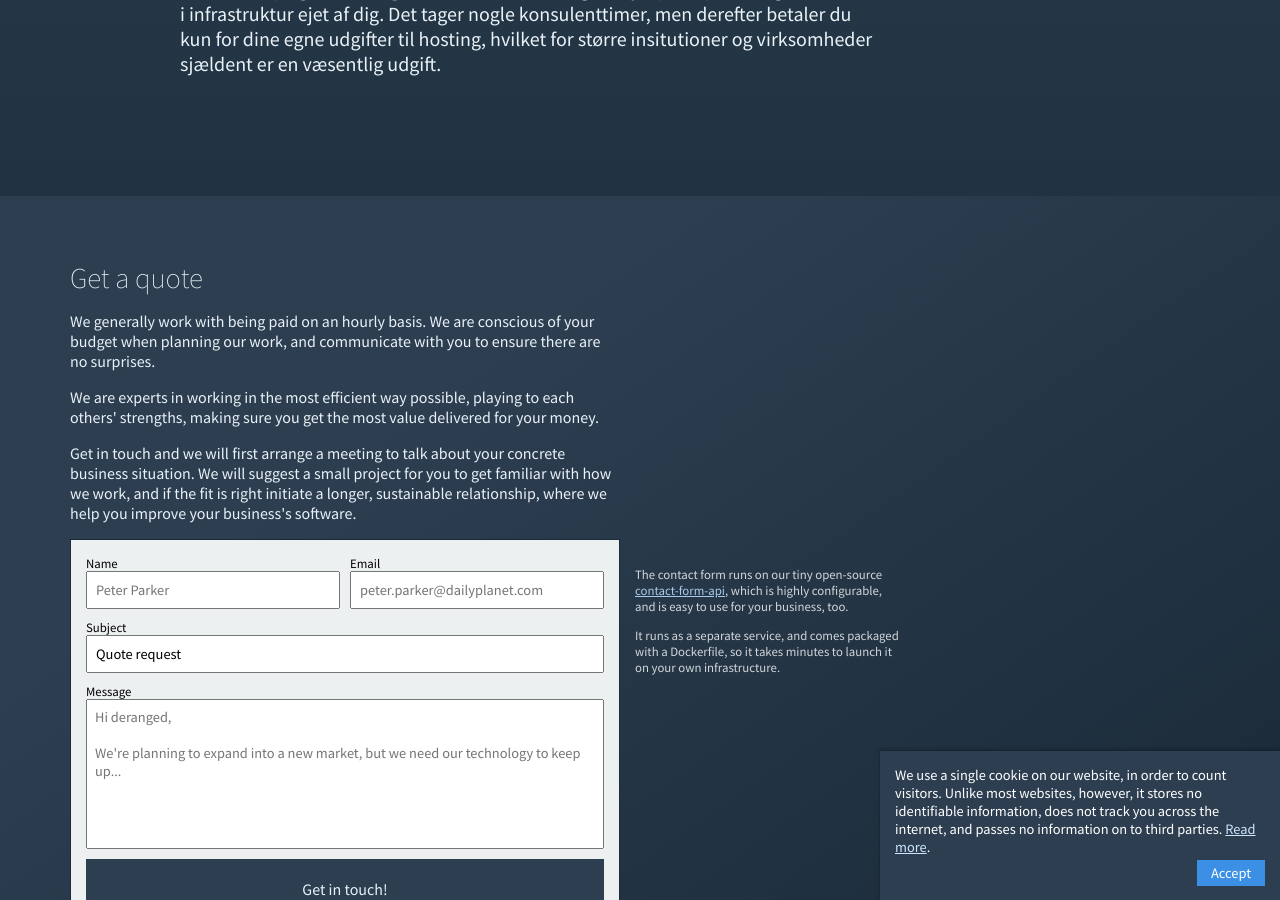
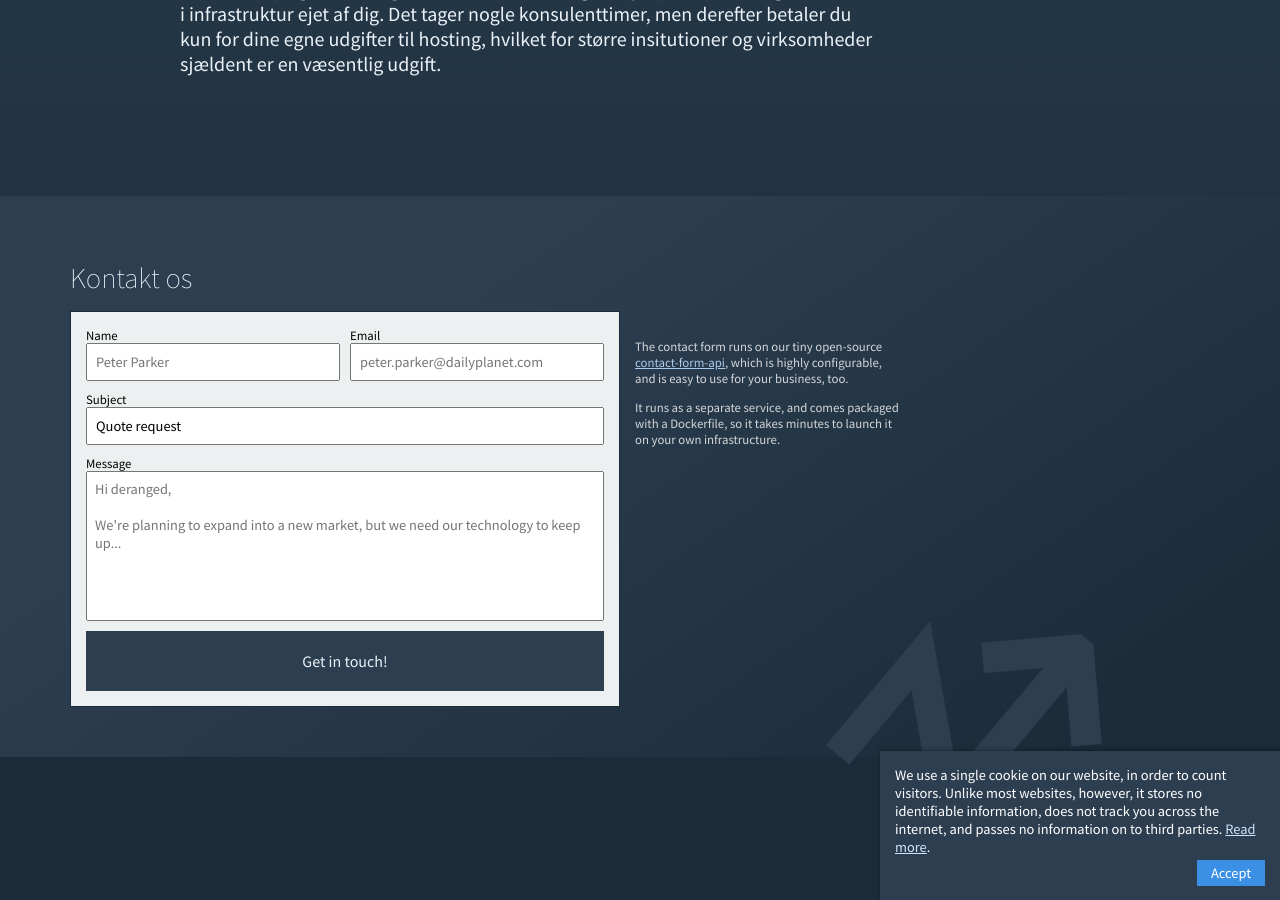
Before and after one commit to derangeddk/deranged.dk, a Jekyll site: the page built from fix-google-analytics/index.html, in a window 1280 px wide and 900 px high, scrolled down 1223 px. Built offline with Jekyll 4.4.1, drawn with Linux system fonts in a browser that asks for light colours.

Commit message:
Including includes?

```diff
--- a/_includes/get_a_quote.html
+++ b/_includes/get_a_quote.html
@@ -1,7 +1,8 @@
 <section class="rest-sales">
     <h2 class="rest-sales__title">
-        Get a quote
+        {{ include.title || "Get a quote" }}
     </h2>
+    {% if include.hide_pitch != "true" %}
     <p>
         We generally work with being paid on an hourly basis.
         We are conscious of your budget when planning our work, and communicate with you to ensure there are no surprises.
@@ -13,6 +14,7 @@
         Get in touch and we will first arrange a meeting to talk about your concrete business situation.
         We will suggest a small project for you to get familiar with how we work, and if the fit is right initiate a longer, sustainable relationship, where we help you improve your business's software.
     </p>
+    {% endif %}
     <section class="side-by-side-contact-form-and-explanation">
         <section class="contact-form">
             <form id="contactForm" action="https://contact-form.deranged.k8s.deranged.dk/" method="post">
--- a/fix-google-analytics/index.html
+++ b/fix-google-analytics/index.html
@@ -104,4 +104,4 @@ TODO:
 - blog post: hvordan fungerer vores google analytics proxy service/hvordan lever vi op til deres anbefalinger
 -->
 
-{% include get_a_quote.html %}
+{% include get_a_quote.html title='Kontakt os' hide_pitch='true' %}
```
